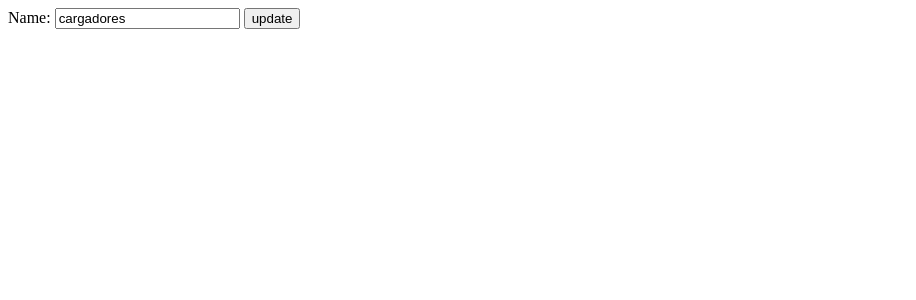
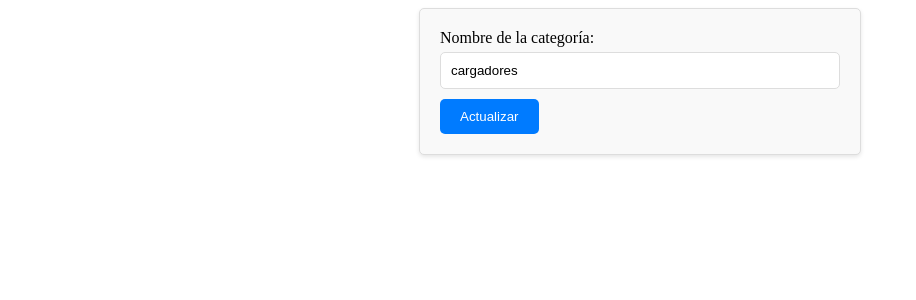
Before and after one commit to JD-DevelopHW/tiendaCell, a Django app: page /categorys/edit/1/ in a window 1280 px wide. Shown: the top 300 px of the page, without its empty margins (0-916 px from the left). Run offline with Django 4.2, Linux system fonts and the light colour scheme; data comes from the database, SQL or seed files in the repository; both versions use the stored data as it was after the commit.

Commit message:
terminado crud principal

```diff
--- /dev/null
+++ b/inventario/templates/categoryEdit.html
@@ -0,0 +1,58 @@
+{% comment %} <form  method='POST' action="{% url 'category_edit' category.id %}">
+
+    {% csrf_token %}
+
+   {{form}}
+
+   <button>
+    update
+   </button>
+
+   </form> {% endcomment %}
+
+   <style>
+    /* Estilos para el formulario */
+    form {
+        max-width: 400px;
+        margin: 0 auto;
+        padding: 20px;
+        background-color: #f9f9f9;
+        border: 1px solid #ddd;
+        border-radius: 5px;
+        box-shadow: 0 2px 4px rgba(0, 0, 0, 0.1);
+    }
+
+    /* Estilos para el botón */
+    button {
+        background-color: #007bff;
+        color: #fff;
+        border: none;
+        padding: 10px 20px;
+        border-radius: 5px;
+        cursor: pointer;
+    }
+
+    /* Estilos para los campos de entrada del formulario */
+    input[type="text"], input[type="password"] {
+        width: 100%;
+        padding: 10px;
+        margin-bottom: 10px;
+        border: 1px solid #ddd;
+        border-radius: 5px;
+    }
+
+    /* Estilos para las etiquetas del formulario */
+    label {
+        display: block;
+        margin-bottom: 5px;
+    }
+</style>
+
+<form method="POST" action="{% url 'category_edit' category.id %}">
+    {% csrf_token %}
+
+    <label for="{{ form.name.id_for_label }}">Nombre de la categoría:</label>
+    {{ form.name }}
+
+    <button type="submit">Actualizar</button>
+</form>
--- a/inventario/templates/categoryEditTemporal.html
+++ /dev/null
@@ -1,11 +0,0 @@
-<form  method='POST' action="{% url 'category_edit' category.id %}">
-
-    {% csrf_token %}
-
-   {{form}}
-
-   <button>
-    update
-   </button>
-
-   </form>
--- a/inventario/views.py
+++ b/inventario/views.py
@@ -42,8 +42,7 @@ def editCategory(request, categoryId):
         findCategory = get_object_or_404(Category, pk=categoryId)
         form = CategoryForms(instance=findCategory)
 
-
-        return render(request, 'categoryEditTemporal.html', {
+        return render(request, 'categoryEdit.html', {
             'form': form,
             'category': findCategory
         })
@@ -52,7 +51,6 @@ def editCategory(request, categoryId):
         try:
             category = get_object_or_404(Category, pk=categoryId)
             form = CategoryForms(request.POST, instance=category)
-            print(form)
             form.save()
             return redirect('listCategorys')
         except ValueError:
```
Also changed, not shown: inventario/templates/category.html (+20 -3 lines), db.sqlite3.
